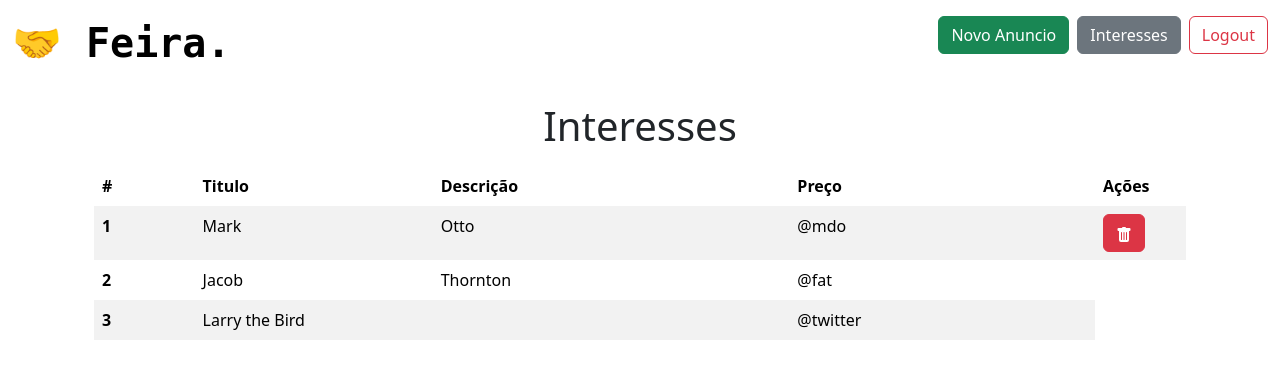
After one commit to JPQuadrado/Trabalho-Final-PPI, a PHP site: page /anuncio/interesses/index2.html in a window 1280 px wide. The commit adds this page. Shown: the top 379 px of the page. Run offline with PHP 8.4, Linux system fonts and the light colour scheme.

Commit message:
Start branch & updates

```diff
--- /dev/null
+++ b/httpdocs/anuncio/interesses/css/style.css
@@ -0,0 +1,12 @@
+.container_n{
+    margin-top: 1rem;
+}
+
+#emoji_solo_logo{
+    font-family: 'Inconsolata', monospace;
+    font-weight: bold;
+    color: black;
+    font-size: 40px;
+    margin: 0 auto;
+    width: 100%;
+}
--- /dev/null
+++ b/httpdocs/anuncio/interesses/index2.html
@@ -0,0 +1,100 @@
+
+
+<!doctype html>
+<html lang="en">
+<head>
+    <meta charset="UTF-8">
+    <meta http-equiv="X-UA-Compatible" content="IE=edge">
+    <meta name="viewport" content="width=device-width, initial-scale=1.0">
+    <link href="https://cdn.jsdelivr.net/npm/bootstrap@5.3.0-alpha3/dist/css/bootstrap.min.css" rel="stylesheet" integrity="sha384-KK94CHFLLe+nY2dmCWGMq91rCGa5gtU4mk92HdvYe+M/SXH301p5ILy+dN9+nJOZ" crossorigin="anonymous">
+    <link rel="stylesheet" href="css/style.css">
+    <title>Home - Anunciante</title>
+</head>
+
+<body>
+    <nav class="navbar">
+        <div class="container-fluid">
+          <a class="navbar-brand center" href="/home/"><span id="emoji_solo_logo">🤝 Feira.</span></a>
+          <div class="d-flex gap-2 mb-3">
+            <a href="/anuncio/cadastro/" class="btn btn-success">Novo Anuncio</a>
+            <a href="/anuncio/interesses/index.php" class="btn btn-secondary">Interesses</a>
+            <a href="/" class="btn btn-outline-danger">Logout</a>
+          </div>
+        </div>
+      </nav>
+
+    <main class="container container_n">
+        <h1 class="text-center">Interesses</h1>
+
+        <main class="container container_n">
+            <table class="table table-borderless table-striped table-hover">
+                <thead>
+                  <tr>
+                    <th scope="col">#</th>
+                    <th scope="col">Titulo</th>
+                    <th scope="col">Descrição</th>
+                    <th scope="col">Preço</th>
+                    <th scope="col" class="col-1">Ações</th>
+                  </tr>
+                </thead>
+                <tbody class="table-group-divider">
+                  <tr>
+                    <th scope="row">1</th>
+                    <td>Mark</td>
+                    <td>Otto</td>
+                    <td>@mdo</td>
+                    <td class="btn-container" >
+
+                      <button type="button" class="btn btn-danger text-center" data-bs-toggle="modal" data-bs-target="#confirmDelete">
+                        <svg xmlns="http://www.w3.org/2000/svg" width="16" height="16" fill="currentColor" class="bi bi-trash-fill" viewBox="0 0 16 16">
+                          <path d="M2.5 1a1 1 0 0 0-1 1v1a1 1 0 0 0 1 1H3v9a2 2 0 0 0 2 2h6a2 2 0 0 0 2-2V4h.5a1 1 0 0 0 1-1V2a1 1 0 0 0-1-1H10a1 1 0 0 0-1-1H7a1 1 0 0 0-1 1H2.5zm3 4a.5.5 0 0 1 .5.5v7a.5.5 0 0 1-1 0v-7a.5.5 0 0 1 .5-.5zM8 5a.5.5 0 0 1 .5.5v7a.5.5 0 0 1-1 0v-7A.5.5 0 0 1 8 5zm3 .5v7a.5.5 0 0 1-1 0v-7a.5.5 0 0 1 1 0z"/>
+                        </svg>
+                      </button>
+                    </td>
+                  </tr>
+                  <tr>
+                    <th scope="row">2</th>
+                    <td>Jacob</td>
+                    <td>Thornton</td>
+                    <td>@fat</td>
+                  </tr>
+                  <tr>
+                    <th scope="row">3</th>
+                    <td colspan="2">Larry the Bird</td>
+                    <td>@twitter</td>
+                  </tr>
+                </tbody>
+              </table>
+    </main>
+
+    <!-- Modal -->
+    <div class="modal" id="confirmDelete" tabindex="-1">
+        <div class="modal-dialog modal-dialog-centered">
+            <div class="modal-content">
+            <div class="modal-header">
+                <h5 class="modal-title">Confirmar</h5>
+                <button type="button" class="btn-close" data-bs-dismiss="modal" aria-label="Close"></button>
+            </div>
+            <div class="modal-body">
+                <p>Clique em Confirmar para a remoção do comentario de interesse.</p>
+            </div>
+            <div class="modal-footer">
+                <button type="button" class="btn btn-secondary" data-bs-dismiss="modal">Close</button>
+                <button type="button" class="btn btn-primary">Confirmar</button>
+            </div>
+            </div>
+        </div>
+    </div>
+
+    <script src="https://cdn.jsdelivr.net/npm/bootstrap@5.3.0-alpha3/dist/js/bootstrap.bundle.min.js" integrity="sha384-ENjdO4Dr2bkBIFxQpeoTz1HIcje39Wm4jDKdf19U8gI4ddQ3GYNS7NTKfAdVQSZe" crossorigin="anonymous"></script>
+    <script>
+        const myModal = document.getElementById('myModal')
+        const myInput = document.getElementById('myInput')
+
+        myModal.addEventListener('shown.bs.modal', () => {
+            myInput.focus()
+        })
+
+    </script>
+</body>
+</html>
--- a/httpdocs/home/index.php
+++ b/httpdocs/home/index.php
@@ -36,7 +36,7 @@ catch (Exception $e) {
 <body>
     <nav class="navbar">
       <div class="container-fluid">
-        <a class="navbar-brand center" href="#"><span id="emoji_solo_logo">🤝 Feira.</span></a>
+        <a class="navbar-brand center" href="/home"><span id="emoji_solo_logo">🤝 Feira.</span></a>
         <div class="d-flex gap-2 mb-3">
           <a href="/anuncio/cadastro/" class="btn btn-success">Novo Anuncio</a>
           <a href="/anuncio/interesse/index.php" class="btn btn-secondary">Interesses</a>
--- a/httpdocs/home/index2.html
+++ b/httpdocs/home/index2.html
@@ -12,7 +12,7 @@
 <body>
     <nav class="navbar">
       <div class="container-fluid">
-        <a class="navbar-brand center" href="#"><span id="emoji_solo_logo">🤝 Feira.</span></a>
+        <a class="navbar-brand center" href="/home/"><span id="emoji_solo_logo">🤝 Feira.</span></a>
         <div class="d-flex gap-2 mb-3">
           <a href="/anuncio/cadastro/" class="btn btn-success">Novo Anuncio</a>
           <a href="/anuncio/interesses/index.php" class="btn btn-secondary">Interesses</a>
```
